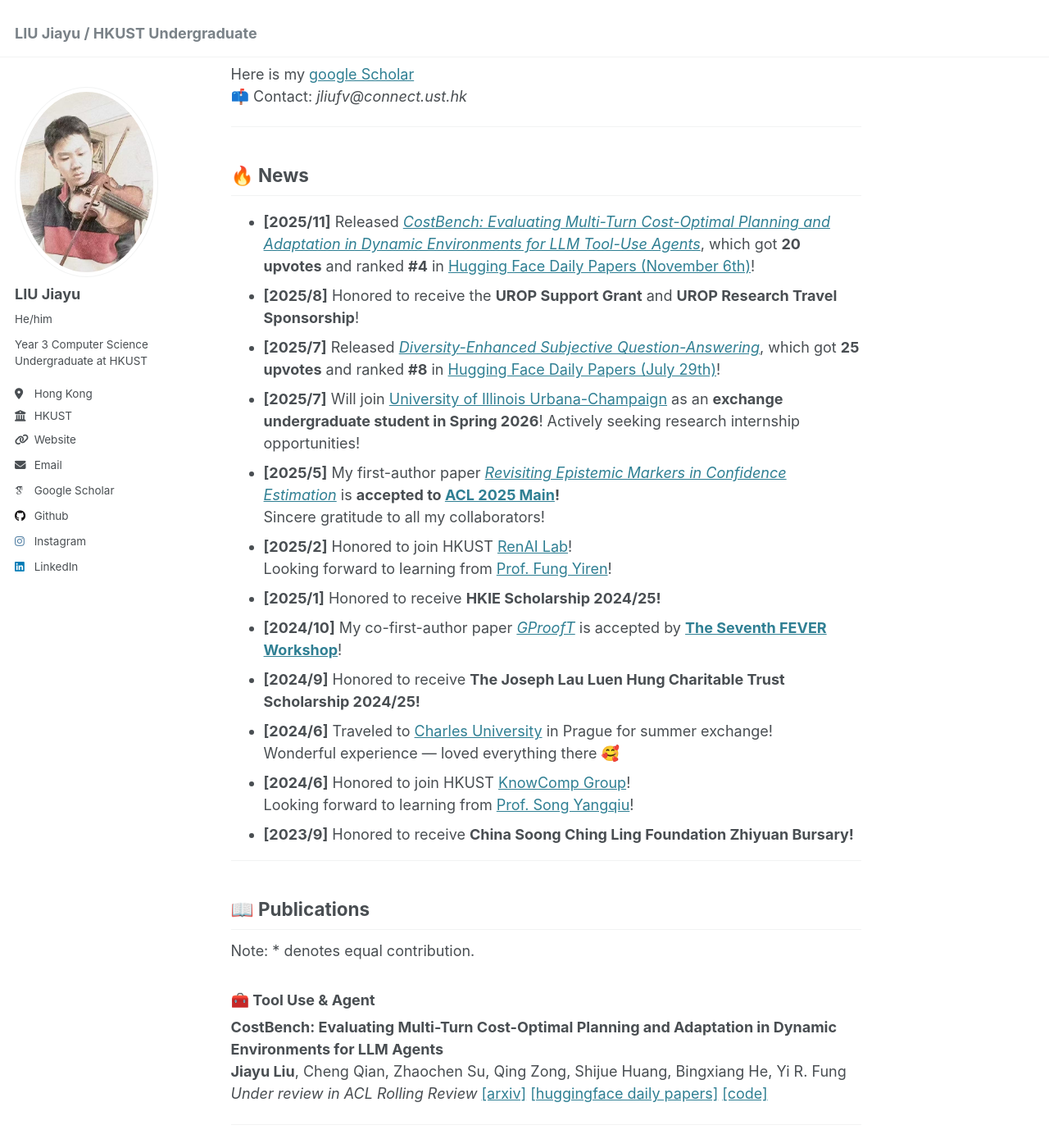
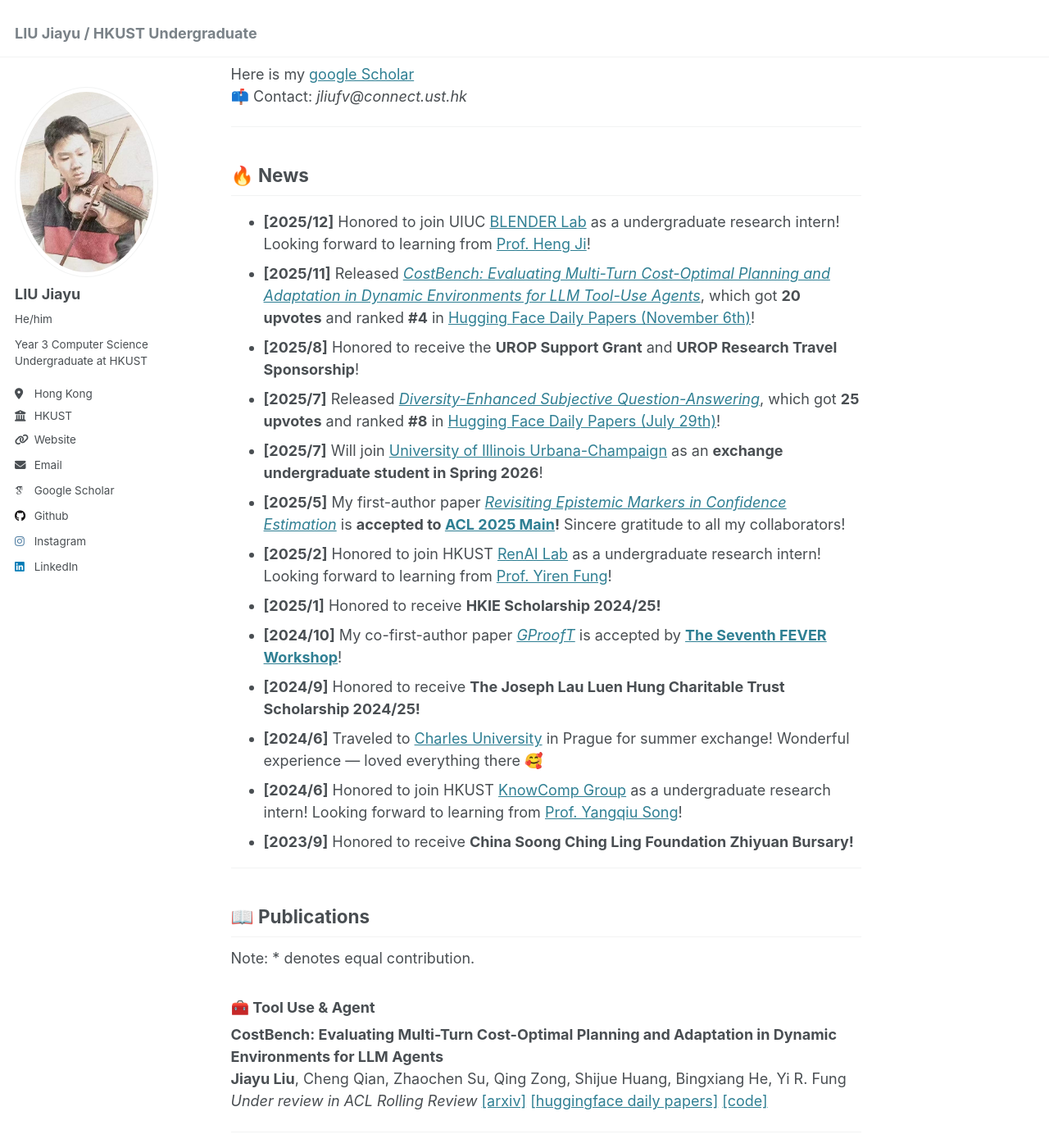
Before and after one commit to JiayuJeff/JiayuJeff.github.io, a Jekyll site: the page built from _pages/about.md, in a window 1280 px wide and 1400 px high, scrolled down 428 px. Shown: the whole window at 82% size. Built offline with Jekyll 4.4.1, drawn with Linux system fonts in a browser that asks for light colours; some web fonts are replaced.

Commit message:
Update about.md

```diff
--- a/_pages/about.md
+++ b/_pages/about.md
@@ -22,21 +22,18 @@ Here is my [google Scholar](https://scholar.google.com/citations?user=PIQxhfMAAA
 
 ## 🔥 News
 
+- **[2025/12]** Honored to join UIUC [BLENDER Lab](https://blender.cs.illinois.edu/index.html) as a undergraduate research intern! Looking forward to learning from [Prof. Heng Ji](https://blender.cs.illinois.edu/hengji.html)!
 - **[2025/11]** Released [*CostBench: Evaluating Multi-Turn Cost-Optimal Planning and Adaptation in Dynamic Environments for LLM Tool-Use Agents*](https://huggingface.co/papers/2511.02734), which got **20 upvotes** and ranked **#4** in [Hugging Face Daily Papers (November 6th)](https://huggingface.co/papers/date/2025-11-06)!
 - **[2025/8]** Honored to receive the **UROP Support Grant** and **UROP Research Travel Sponsorship**!
 - **[2025/7]** Released [*Diversity-Enhanced Subjective Question-Answering*](https://huggingface.co/papers/2507.20187), which got **25 upvotes** and ranked **#8** in [Hugging Face Daily Papers (July 29th)](https://huggingface.co/papers/date/2025-07-29)!
-- **[2025/7]** Will join [University of Illinois Urbana-Champaign](https://illinois.edu/) as an **exchange undergraduate student in Spring 2026**! Actively seeking research internship opportunities!
-- **[2025/5]** My first-author paper [*Revisiting Epistemic Markers in Confidence Estimation*](https://arxiv.org/abs/2505.24778) is **accepted to [ACL 2025 Main](https://2025.aclweb.org/)!**
-  Sincere gratitude to all my collaborators!
-- **[2025/2]** Honored to join HKUST [RenAI Lab](https://mayrfung.github.io/group/)!
-  Looking forward to learning from [Prof. Fung Yiren](https://mayrfung.github.io/)!
+- **[2025/7]** Will join [University of Illinois Urbana-Champaign](https://illinois.edu/) as an **exchange undergraduate student in Spring 2026**!
+- **[2025/5]** My first-author paper [*Revisiting Epistemic Markers in Confidence Estimation*](https://arxiv.org/abs/2505.24778) is **accepted to [ACL 2025 Main](https://2025.aclweb.org/)!** Sincere gratitude to all my collaborators!
+- **[2025/2]** Honored to join HKUST [RenAI Lab](https://mayrfung.github.io/group/) as a undergraduate research intern! Looking forward to learning from [Prof. Yiren Fung](https://mayrfung.github.io/)!
 - **[2025/1]** Honored to receive **HKIE Scholarship 2024/25!**
 - **[2024/10]** My co-first-author paper [*GProofT*](https://aclanthology.org/2024.fever-1.14/) is accepted by [**The Seventh FEVER Workshop**](https://fever.ai/2024/workshop.html)!
 - **[2024/9]** Honored to receive **The Joseph Lau Luen Hung Charitable Trust Scholarship 2024/25!**
-- **[2024/6]** Traveled to [Charles University](https://cuni.cz/UKEN-1.html) in Prague for summer exchange!
-  Wonderful experience — loved everything there 🥰
-- **[2024/6]** Honored to join HKUST [KnowComp Group](https://github.com/HKUST-KnowComp)!
-  Looking forward to learning from [Prof. Song Yangqiu](https://www.cse.ust.hk/~yqsong/)!
+- **[2024/6]** Traveled to [Charles University](https://cuni.cz/UKEN-1.html) in Prague for summer exchange! Wonderful experience — loved everything there 🥰
+- **[2024/6]** Honored to join HKUST [KnowComp Group](https://github.com/HKUST-KnowComp) as a undergraduate research intern! Looking forward to learning from [Prof. Yangqiu Song](https://www.cse.ust.hk/~yqsong/)!
 - **[2023/9]** Honored to receive **China Soong Ching Ling Foundation Zhiyuan Bursary!**
 
 ---
```
